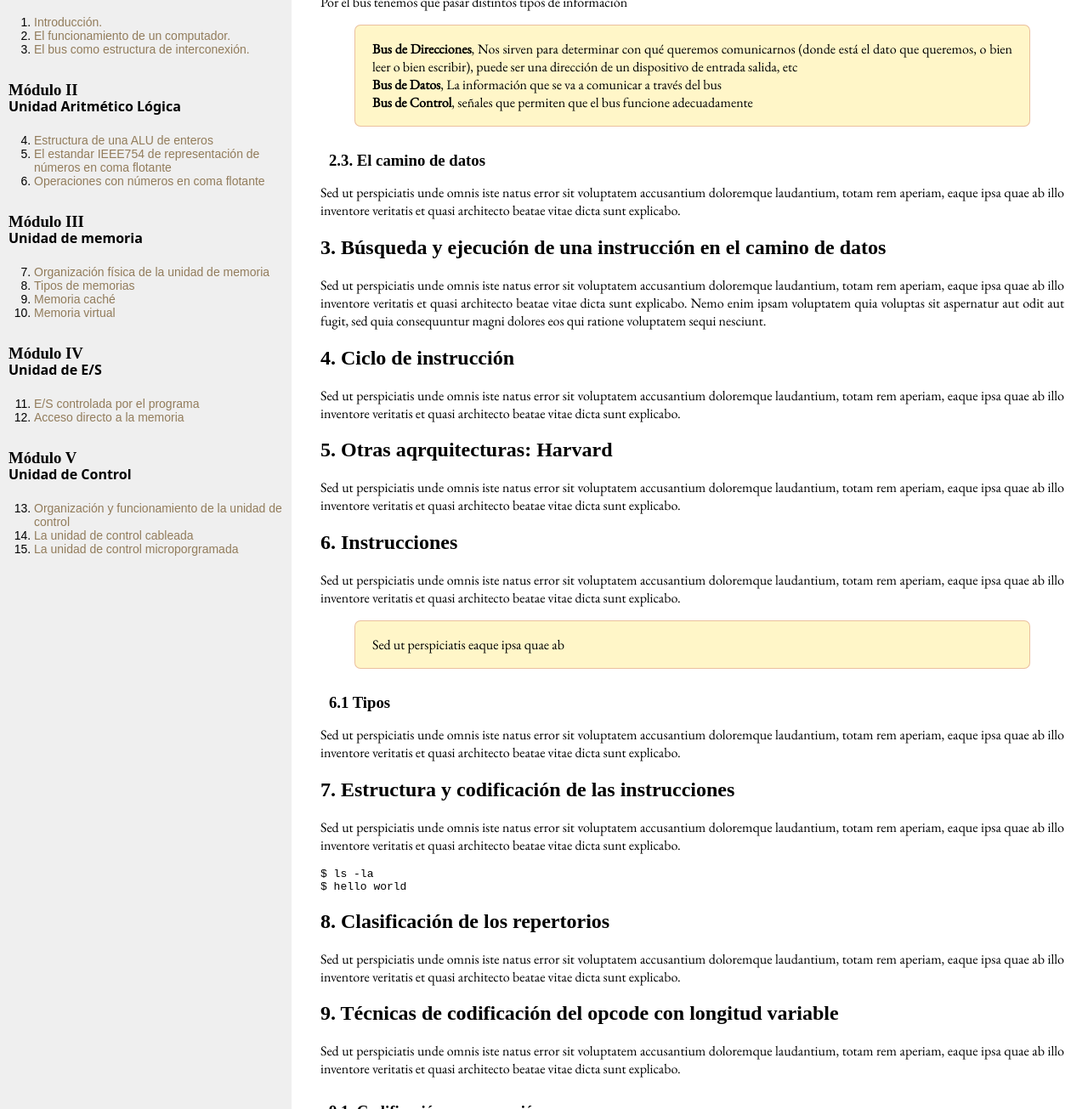
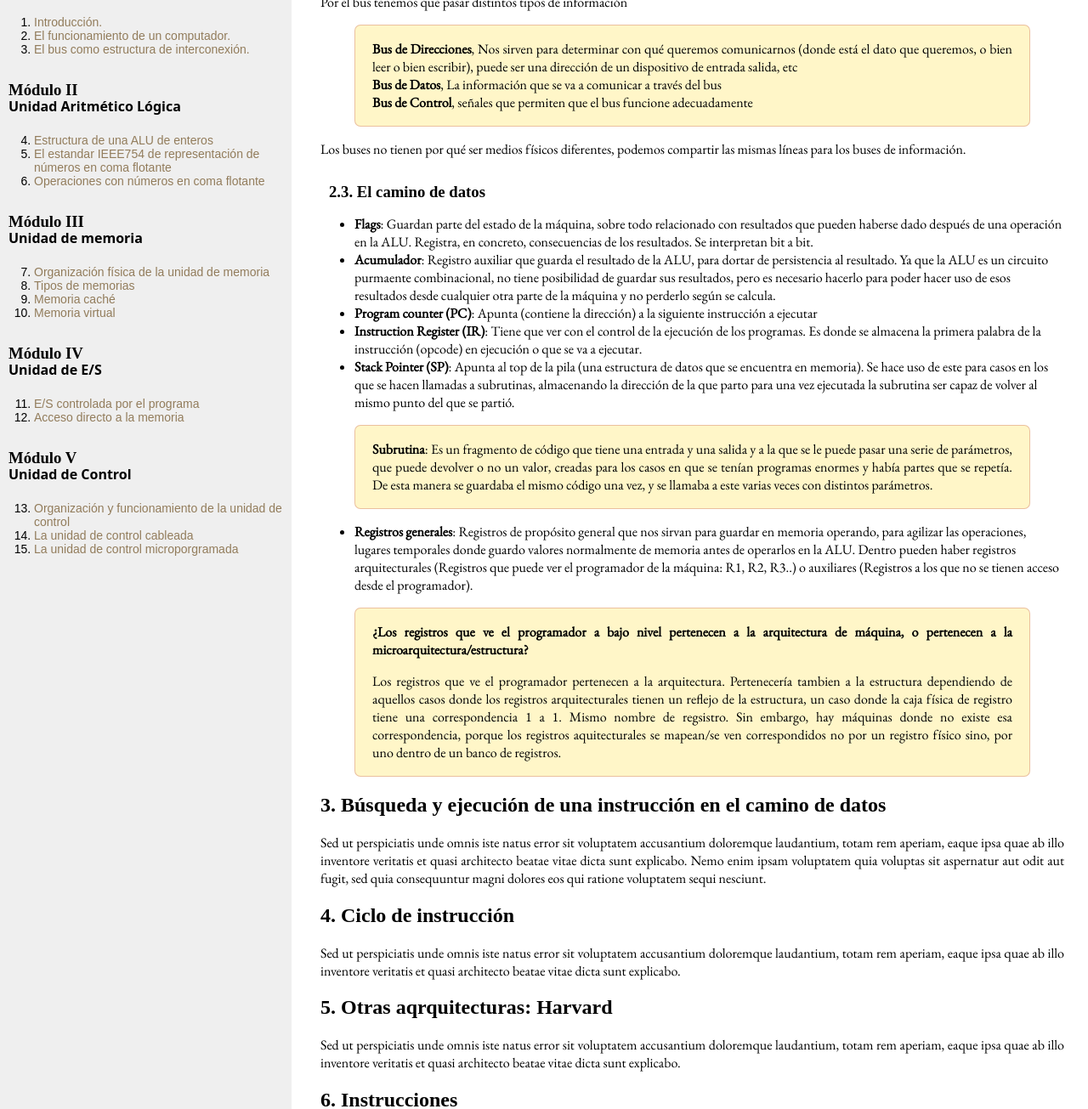
Before and after one commit to dkaerit/EDC, a Jekyll site: the page built from _posts/2020-10-05-TEMA02.md, in a window 1280 px wide and 1400 px high, scrolled down 1562 px, cut to the strip 95-1400 px from the top of the window. Shown: the whole strip at 85% size. Built offline with Jekyll 4.4.1, drawn with Linux system fonts in a browser that asks for light colours; some web fonts are replaced.

Commit message:
Update 2020-10-05-TEMA02.md

```diff
--- a/_posts/2020-10-05-TEMA02.md
+++ b/_posts/2020-10-05-TEMA02.md
@@ -35,9 +35,23 @@ Por el bus tenemos que pasar distintos tipos de información
 > **Bus de Datos**, La información que se va a comunicar a través del bus<br>
 > **Bus de Control**, señales que permiten que el bus funcione adecuadamente
 
+Los buses no tienen por qué ser medios físicos diferentes, podemos compartir las mismas líneas para los buses de información.
 
 ### 2.3. El camino de datos
-Sed ut perspiciatis unde omnis iste natus error sit voluptatem accusantium doloremque laudantium, totam rem aperiam, eaque ipsa quae ab illo inventore veritatis et quasi architecto beatae vitae dicta sunt explicabo.
+
+  * **Flags**: Guardan parte del estado de la máquina, sobre todo relacionado con resultados que pueden haberse dado después de una operación en la ALU. Registra, en concreto, consecuencias de los resultados. Se interpretan bit a bit.
+  * **Acumulador**: Registro auxiliar que guarda el resultado de la ALU, para dortar de persistencia al resultado. Ya que la ALU es un circuito purmaente combinacional, no tiene posibilidad de guardar sus resultados, pero es necesario hacerlo para poder hacer uso de esos resultados desde cualquier otra parte de la máquina y no perderlo según se calcula.
+  * **Program counter (PC)**: Apunta (contiene la dirección) a la siguiente instrucción a ejecutar
+  * **Instruction Register (IR)**: Tiene que ver con el control de la ejecución de los programas. Es donde se almacena la primera palabra de la instrucción (opcode) en ejecución o que se va a ejecutar.
+  * **Stack Pointer (SP)**: Apunta al top de la pila (una estructura de datos que se encuentra en memoria). Se hace uso de este para casos en los que se hacen llamadas a subrutinas, almacenando la dirección de la que parto para una vez ejecutada la subrutina ser capaz de volver al mismo punto del que se partió.
+
+> **Subrutina**: Es un fragmento de código que tiene una entrada y una salida y a la que se le puede pasar una serie de parámetros, que puede devolver o no un valor, creadas para los casos en que se tenían programas enormes y había partes que se repetía. De esta manera se guardaba el mismo código una vez, y se llamaba a este varias veces con distintos parámetros.
+
+  * **Registros generales**: Registros de propósito general que nos sirvan para guardar en memoria operando, para agilizar las operaciones, lugares temporales donde guardo valores normalmente de memoria antes de operarlos en la ALU. Dentro pueden haber registros arquitecturales (Registros que puede ver el programador de la máquina: R1, R2, R3..) o auxiliares (Registros a los que no se tienen acceso desde el programador).
+
+> **¿Los registros que ve el programador a bajo nivel pertenecen a la arquitectura de máquina, o pertenecen a la microarquitectura/estructura?**
+>
+> Los registros que ve el programador pertenecen a la arquitectura. Pertenecería tambien a la estructura dependiendo de aquellos casos donde los registros arquitecturales tienen un reflejo de la estructura, un caso donde la caja física de registro tiene una correspondencia 1 a 1. Mismo nombre de regsistro. Sin embargo, hay máquinas donde no existe esa correspondencia, porque los registros aquitecturales se mapean/se ven correspondidos no por un registro físico sino, por uno dentro de un banco de registros.
 
 ## 3. Búsqueda y ejecución de una instrucción en el camino de datos
 Sed ut perspiciatis unde omnis iste natus error sit voluptatem accusantium doloremque laudantium, totam rem aperiam, eaque ipsa quae ab illo inventore veritatis et quasi architecto beatae vitae dicta sunt explicabo. Nemo enim ipsam voluptatem quia voluptas sit aspernatur aut odit aut fugit, sed quia consequuntur magni dolores eos qui ratione voluptatem sequi nesciunt.
```
